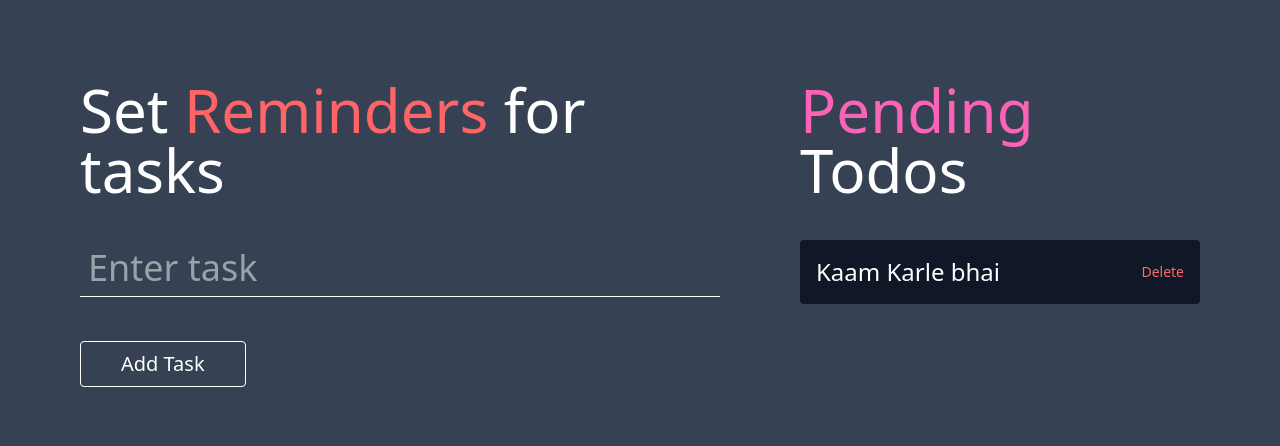
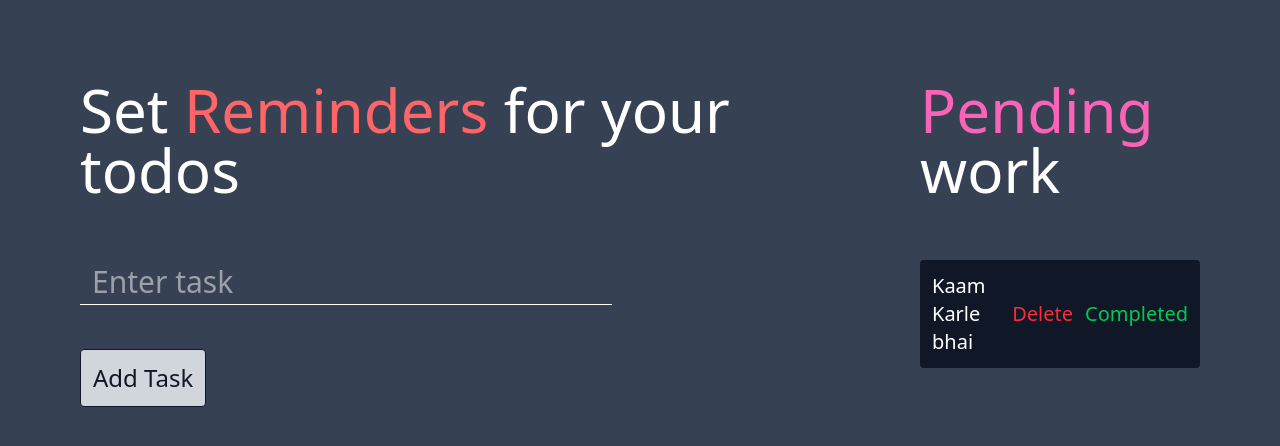
Before and after one commit to ankullll/simple-todo-using-react-and-tailwind, a React (Vite) app: page / in a window 1280 px wide. Shown: the top 446 px of the page. Built offline with nearby package versions, Linux system fonts and the light colour scheme.

Commit message:
complete todo with mark as complete functionality

```diff
--- a/src/components/Create.jsx
+++ b/src/components/Create.jsx
@@ -1,42 +1,41 @@
-import { nanoid } from 'nanoid'
 import React, { useState } from 'react'
+import {nanoid} from 'nanoid'
+
+const Create = (props) => {
+    const todo = props.todo
+    const settodo = props.settodo
 
 
 
-const Create = (props) => {
 
-    const todo = props.todo
-    const settodo = props.settodo
-    const [task, settask] = useState("")
+    const [kaam, setkaam] = useState("")
 
-     const submitHandler = (e)=>{
-      e.preventDefault()
-
-      const newtodo = {
-        id:nanoid(),
-        task,
-        isCompleted : false
-      }
-       let x = [...todo];
-      x.push(newtodo)
-      settodo(x)
-      settask("")
-
+    const submitHandler = (e)=>{
+    e.preventDefault();
+    const newtodo = {
+      id:nanoid(),
+      task : kaam,
+      iscomplete : false
     }
+    settodo([...todo,newtodo])
+    setkaam("")
+  }
 
   return (
-    <div className=' w-[60%] p-10 text-white'>
-      <h1 className='text-6xl font-thin mb-10'>Set <span className='text-red-400'>Reminders </span>for <br />tasks</h1>
-      <form onSubmit={submitHandler}>
-
-          <input
-          className='border-b text-4xl font-thin w-full p-2 outline-0'
-          type="text" placeholder='Enter task' onChange={(e)=>{settask(e.target.value)}} value={task} />
-          <br /><br />
-          <button className='text-xl py-2 border rounded mt-5 px-10'>Add Task</button>
+    <div className='w-[70%]  text-white p-10 '>
+        <h1 className='text-6xl font-thin mb-15'>Set <span className='text-red-400'>Reminders</span> for your <br />todos</h1>
+      <form onSubmit={submitHandler} >
+        <input type="text"
+        className='text-3xl w-[70%] border-b outline-0 px-3 py-1'
+        placeholder='Enter task'
+        onChange={(e)=>{setkaam(e.target.value)}}
+        value={kaam}
+        />
+        <br /><br />
+        <button className='text-2xl border p-3 mt-5 rounded font-thin bg-gray-300 text-gray-900'>Add Task</button>
       </form>
     </div>
   )
 }
 
-export default Create
+export default Create;
--- a/src/components/Read.jsx
+++ b/src/components/Read.jsx
@@ -1,26 +1,49 @@
 import React from 'react'
 
 const Read = (props) => {
-    const todo = props.todo
-    const settodo = props.settodo
 
-    const deleteHandler = (id)=>{
-      const filtered = todo.filter((e)=> e.id != id)
-      console.log(filtered)
-      settodo(filtered)
-    }
+  const todo = props.todo
+  const settodo = props.settodo
 
-    const render = todo.map((element)=>{
-      return(
-        <li className='bg-gray-900 p-4 rounded flex justify-between items-center mb-2' key={element.id}>  <span className='text-2xl font-thin '>{element.task}</span>  <button className='text-sm text-red-400' onClick={()=>{deleteHandler(element.id)}}>Delete</button>  </li>
-      )
+  const comp = (id) => {
+    let update = todo.map((e) => {
+      if (e.id == id) {
+        return { ...e, isComplete: true }
+      }
+      return e
     })
+    settodo(update)
+  }
+
+  const del = (id) => {
+    const filtered = todo.filter(task => task.id != id)
+    settodo(filtered)
+  }
+
+  const work = todo.map((e) => {
+    return (
+      <li
+        key={e.id}
+
+        className='text-xl flex justify-between items-center bg-gray-900 mb-5 p-3 rounded'
+      >
+        <span style={{ textDecoration: e.isComplete ? "line-through" : "none" }}>
+        {e.task}
+
+        </span>
+        <div className='flex gap-3'>
+        <button className='text-red-500' onClick={() => del(e.id)}>Delete</button>
+        <button className='text-green-500' onClick={() => comp(e.id)}>Completed</button>
+        </div>
+
+      </li>
+    )
+  })
+
   return (
-    <div className=' w-[40%] p-10 text-white'>
-      <h1 className='text-6xl font-thin mb-10'> <span className='text-pink-400'>Pending</span> Todos</h1>
-      <ol>
-        {render}
-      </ol>
+    <div className='w-[30%]  text-white p-10 '>
+      <h1 className='text-6xl font-thin mb-15 '> <span className='text-pink-400'> Pending</span> work</h1>
+      <ol>{work}</ol>
     </div>
   )
 }
```
